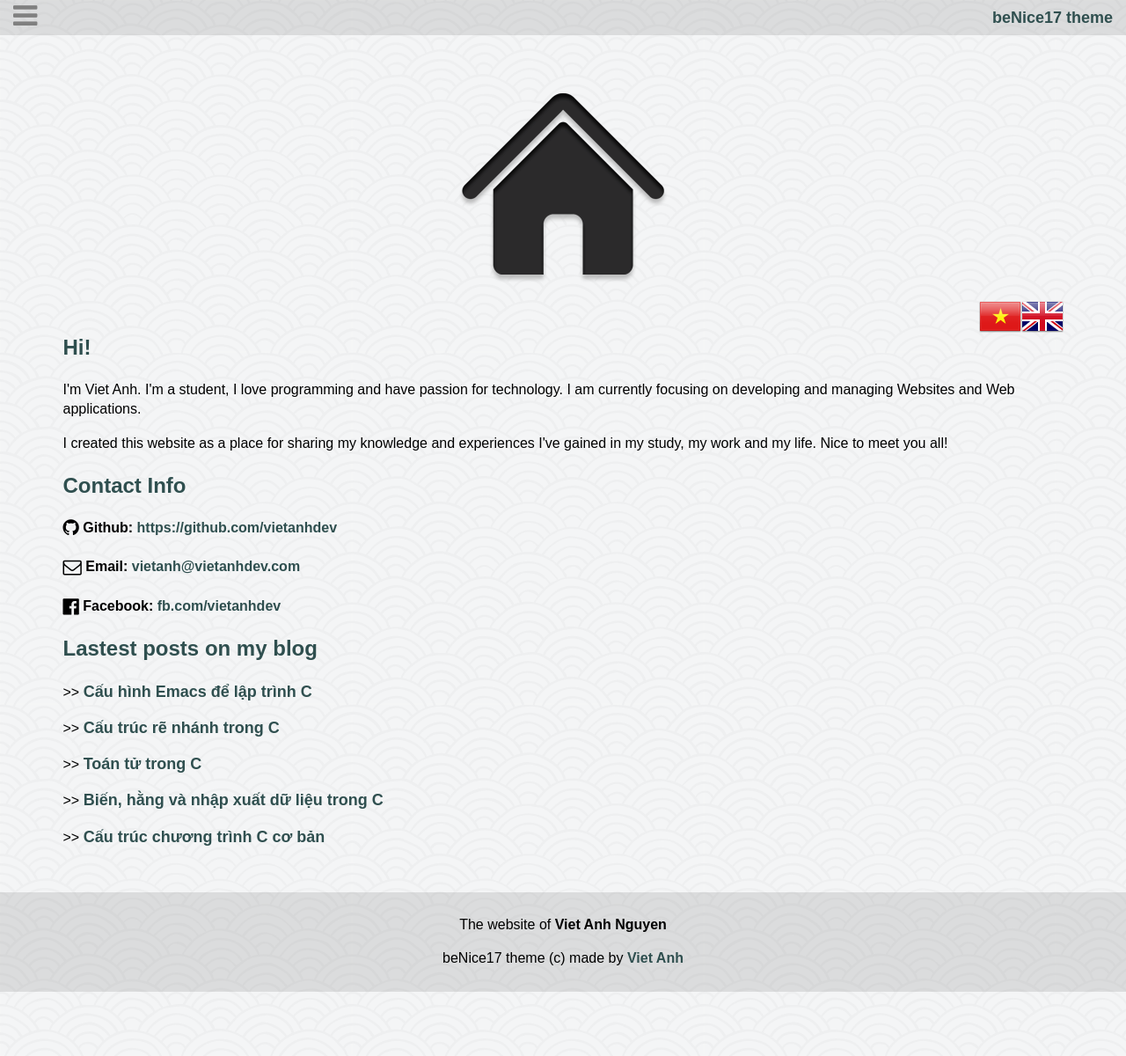
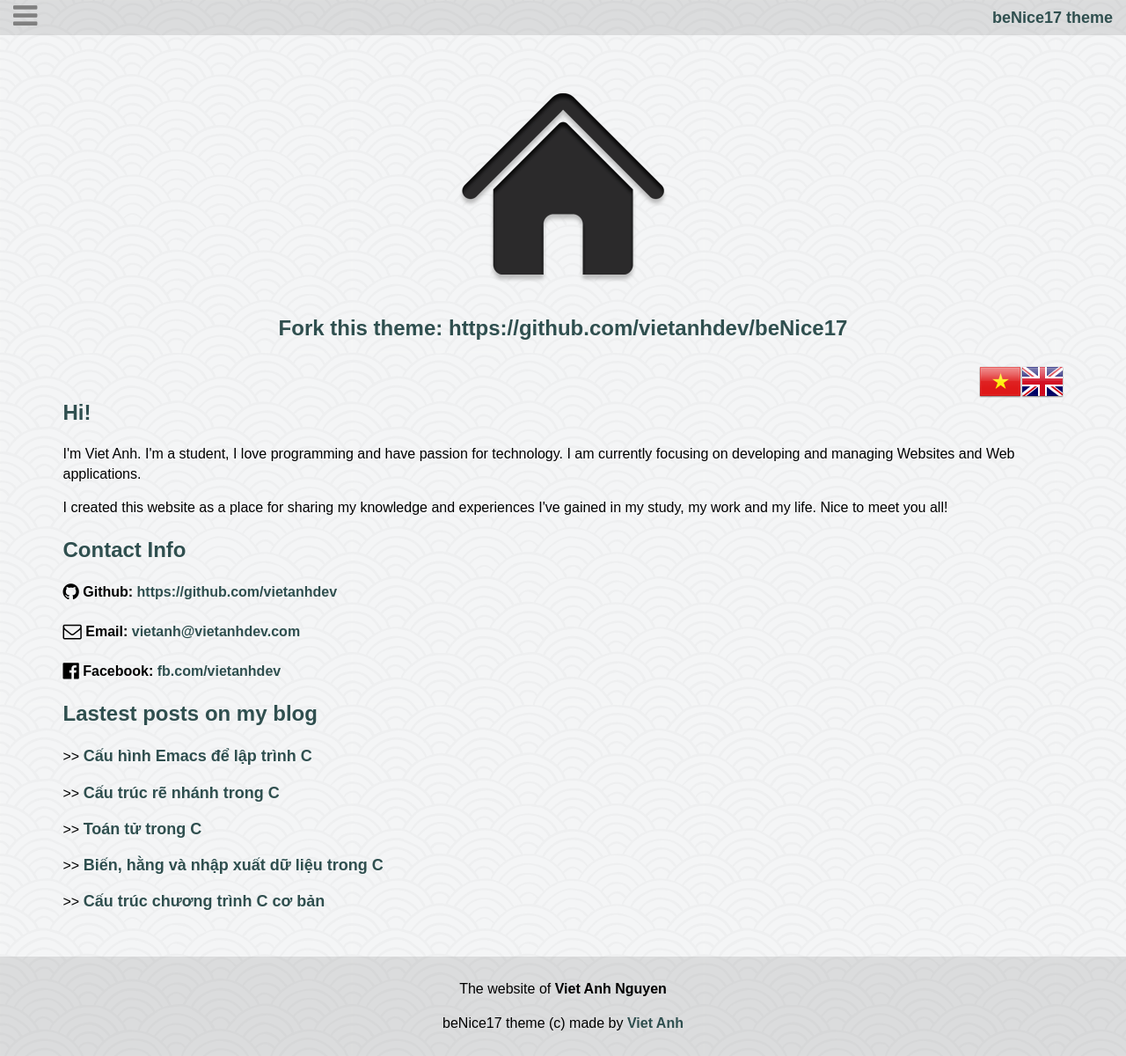
Before and after one commit to vietanhdev/beNice17, a Jekyll site: the page built from index.html, in a window 1280 px wide. Shown: the whole page at 88% size. Built offline with Jekyll 4.4.1, drawn with Linux system fonts in a browser that asks for light colours; nearby versions of some CDN libraries; before the commit the page ends 1127 px from its top, so only the background shows below that.

Commit message:
add github link

```diff
--- a/index.html
+++ b/index.html
@@ -5,6 +5,7 @@ js:
 meta-description: "beNice17 is a Jekyll theme. Suitable for personal Websites & Blogs."
 ---
 <img src="assets/images/homepage.png" alt="Homepage icon" style="margin: 0 auto; display: block">
+<h2 style="text-align: center">Fork this theme: <a href="https://github.com/vietanhdev/beNice17">https://github.com/vietanhdev/beNice17</a></h2>
 
 <div class="hello-world">
 
```
